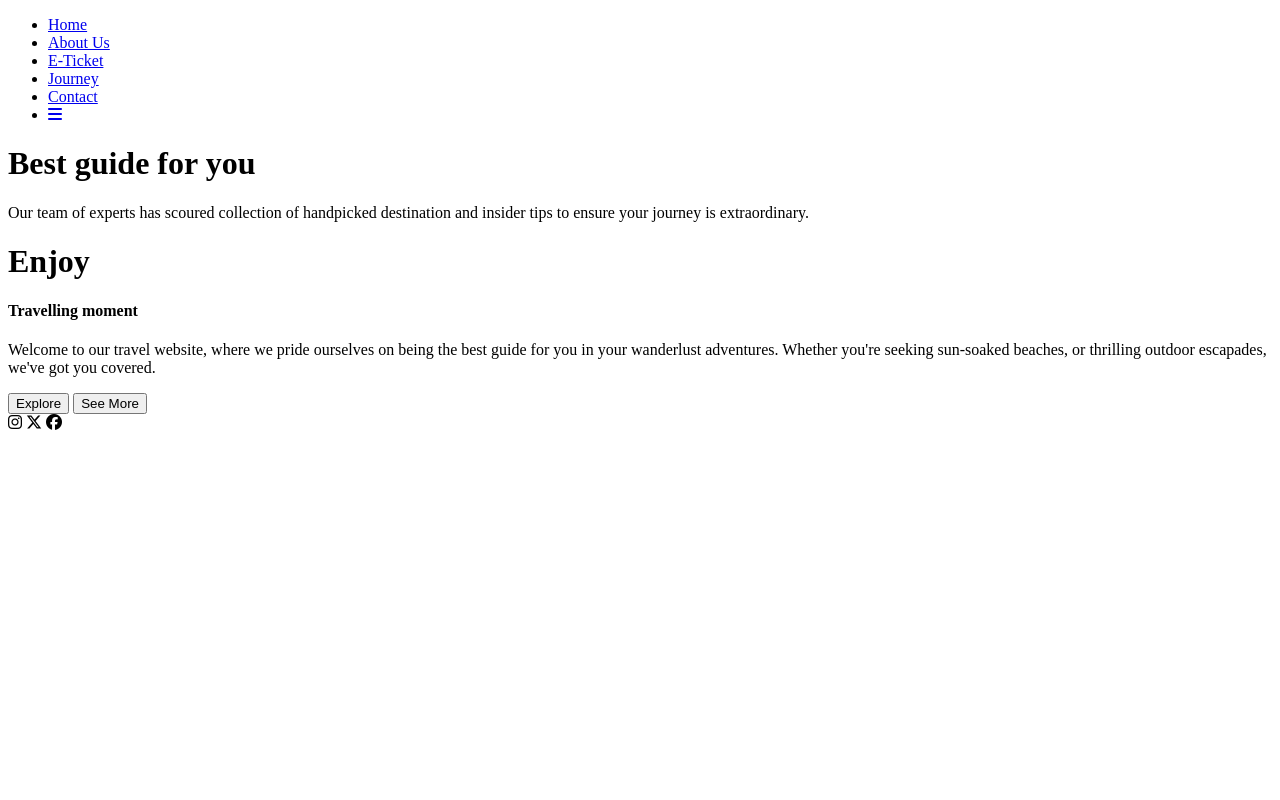
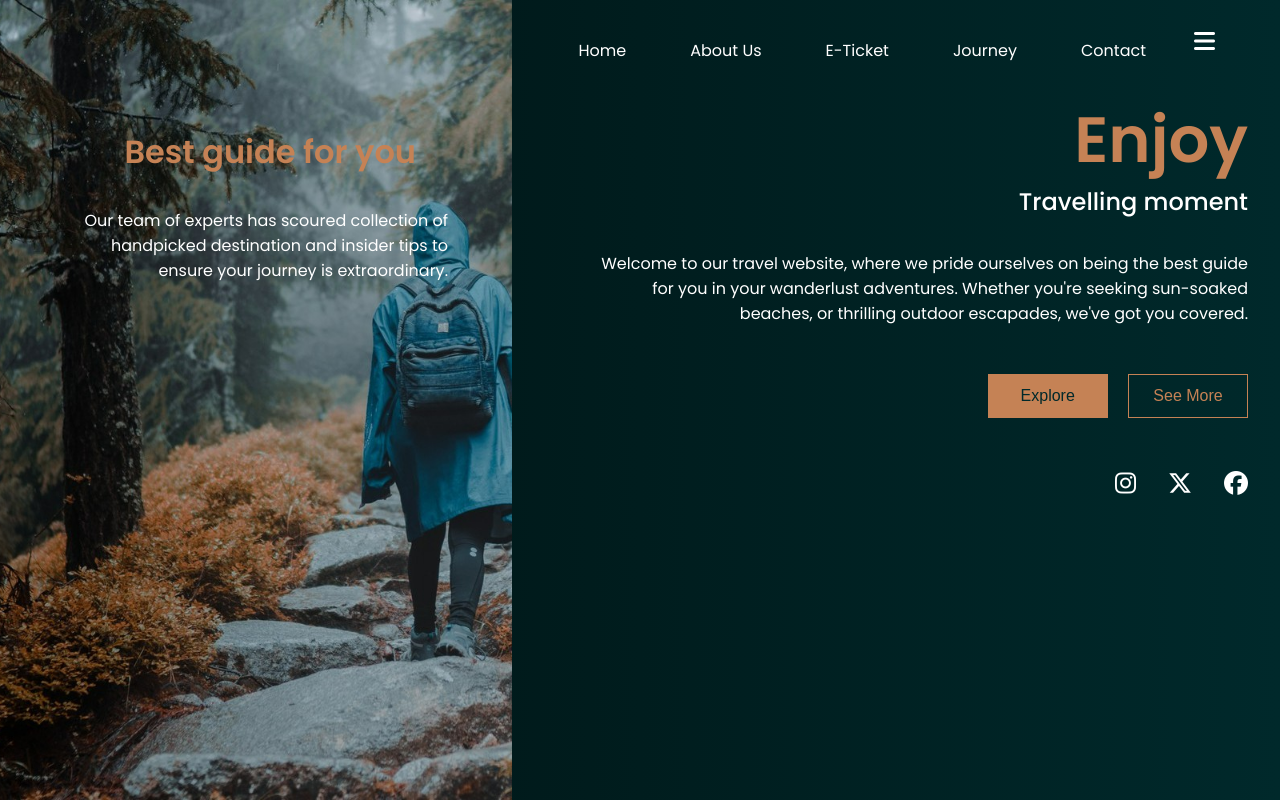
Before and after one commit to gokulworks/CodSoft, a plain HTML site: page travel-home.html in a window 1280 px wide. Drawn offline with Linux system fonts and the light colour scheme.

Commit message:
Update travel-home.html

```diff
--- a/travel-home.html
+++ b/travel-home.html
@@ -5,7 +5,7 @@
     <meta charset="UTF-8">
     <meta name="viewport" content="width=device-width, initial-scale=1.0">
     <title>traveling</title>
-    <link rel="stylesheet" href="style.css">
+    <link rel="stylesheet" href="travel.css">
     <link rel="stylesheet" href=" https://cdnjs.cloudflare.com/ajax/libs/font-awesome/6.5.2/css/all.min.css">
 </head>
 
```
